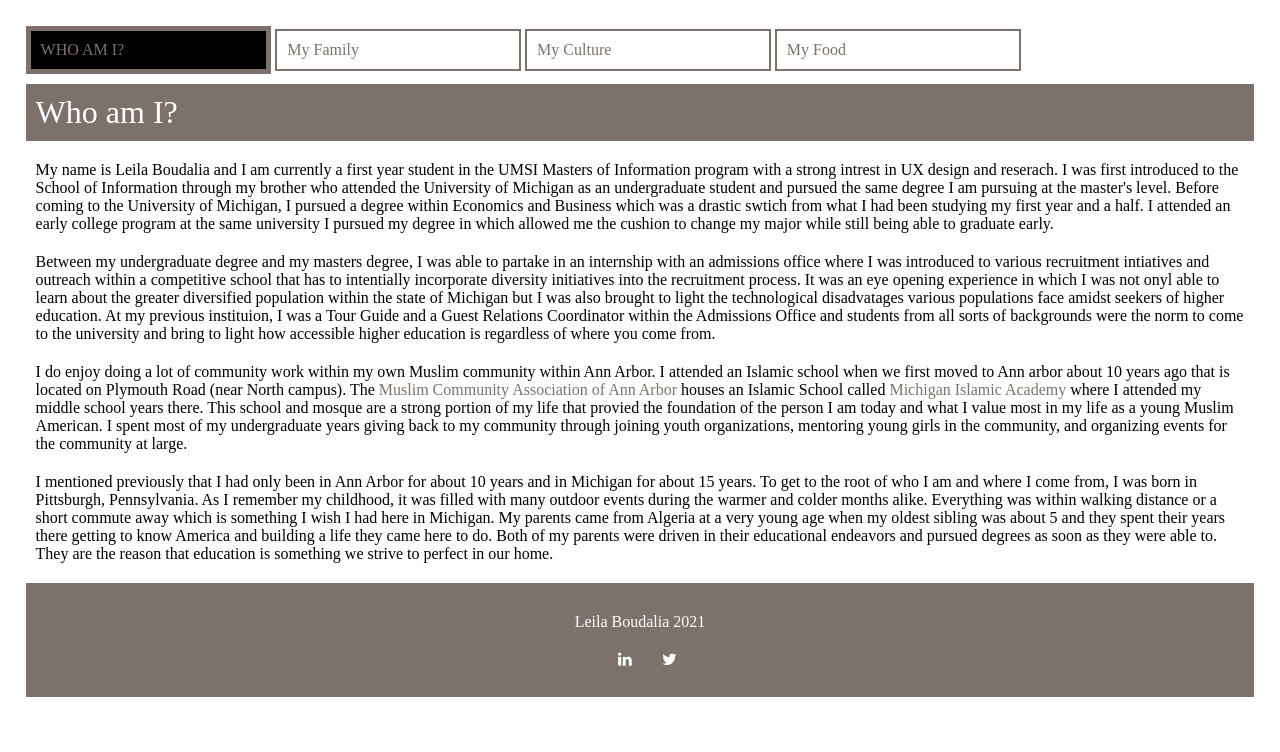
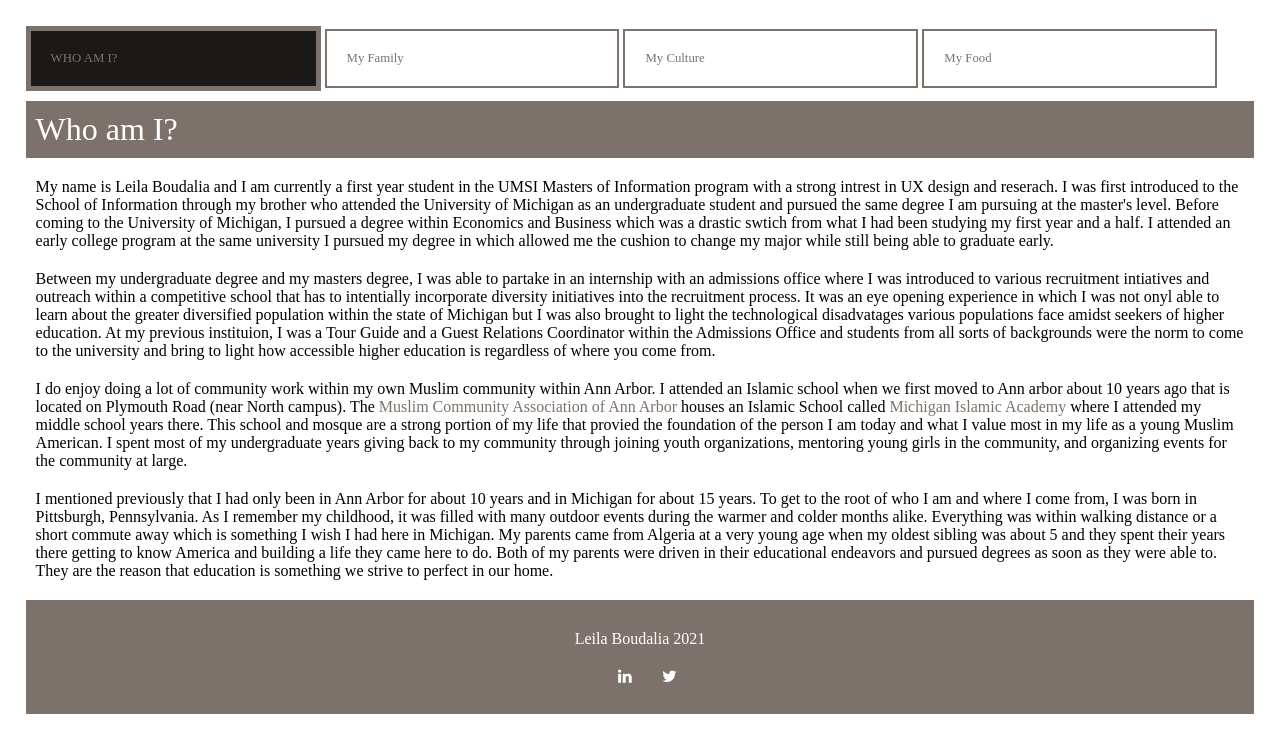
Before and after one commit to leilaboudalia/portfolio2021, a plain HTML site: page index.html in a window 1280 px wide. Drawn offline with Linux system fonts and the light colour scheme; a web font is replaced by a local one.

Commit message:
Fixed nav links

```diff
--- a/css/stylesheet.css
+++ b/css/stylesheet.css
@@ -53,20 +53,21 @@ footer{
 }
 
 
-
 .nav li{
-  padding:10px;
+  padding:20px;
   border:2px solid #7c726b;
   display: inline-block;
-  width: 20%;
+  width: 24%;
   color: #7c726b;
+  font-size: 80%;
 }
 
 .nav .current {
-  background-color: black;
+  background-color: #1b1917;
   color: #ffffff;
   text-transform: uppercase;
   border: 5px solid  #7c726b;
+  text-align: left;
 }
 
 /* working on this */
```
